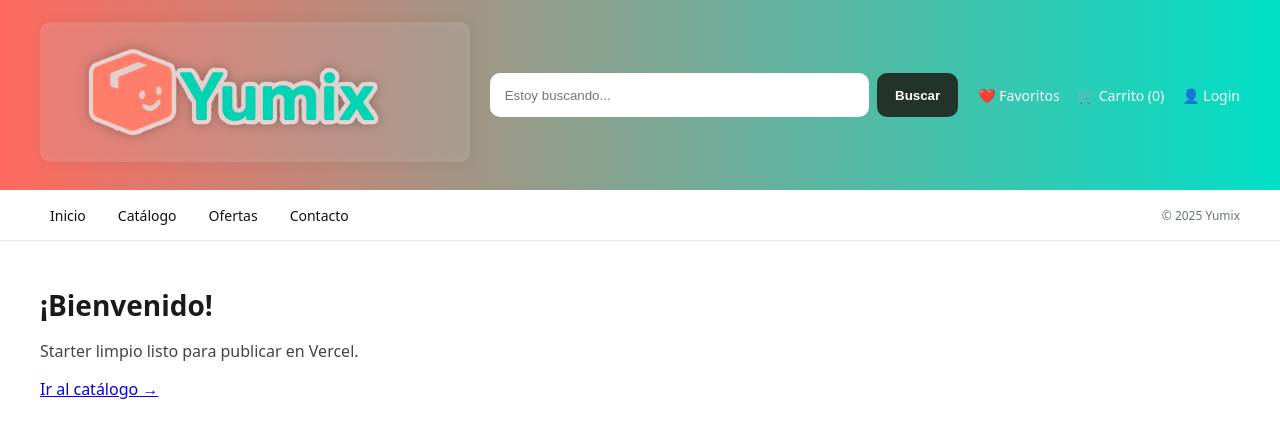
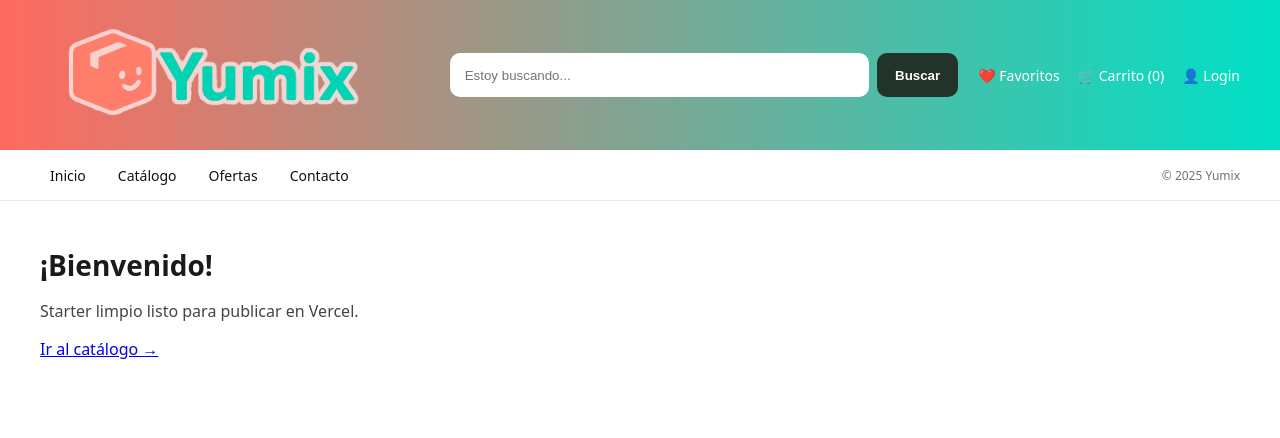
Before and after one commit to DevFredoom1945/tienda-yumix, a Next.js app: page / in a window 1280 px wide. Shown: the top 438 px of the page. Built offline with nearby package versions, Linux system fonts and the light colour scheme.

Commit message:
Update layout.js

```diff
--- a/app/layout.js
+++ b/app/layout.js
@@ -18,11 +18,7 @@ export default function RootLayout({ children }) {
     alt="Yumix"
     style={{
       height: '100px',            // ajusta si lo quieres más grande
-      objectFit: 'contain',
-      filter: 'drop-shadow(0 0 6px rgba(0,0,0,.45))', // contraste sobre el fondo
-      backgroundColor: 'rgba(255,255,255,.14)',       // leve placa para legibilidad
-      borderRadius: '10px',
-      padding: '20px 20px'
+
     }}
   />
 </div>
```
